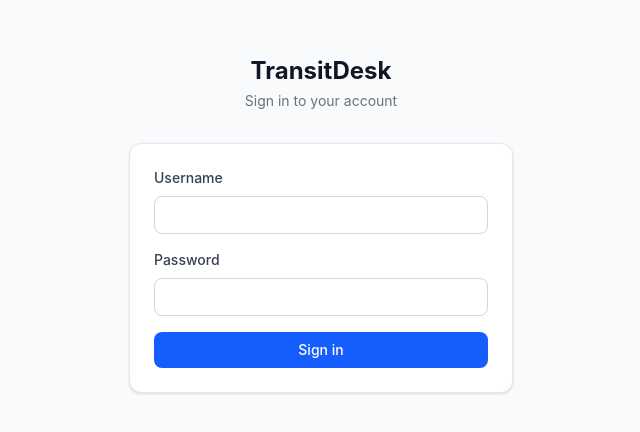
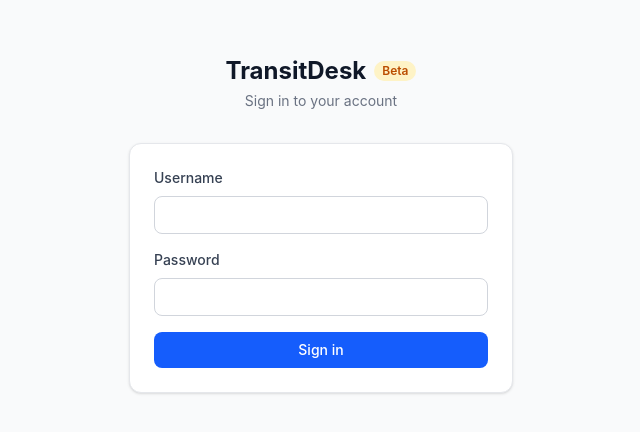
Before and after one commit to Zefer1/TransitDesk, a React (Vite) app: page /login in a window 1280 px wide. Shown: the part 176-608 px from the top of the page, without its empty margins (319-959 px from the left). Built offline with nearby package versions, Linux system fonts and the light colour scheme; no server answers.

Commit message:
feat: add Beta badge next to the TransitDesk wordmark
- Add a small reusable BetaBadge pill (amber, dark-mode aware)
- Show it beside the wordmark in the shared header (all authenticated
  pages) and on the login page, for consistent "Beta" signalling

```diff
--- /dev/null
+++ b/src/components/BetaBadge.tsx
@@ -0,0 +1,7 @@
+export function BetaBadge() {
+	return (
+		<span className="inline-flex items-center rounded-full bg-amber-100 px-2 py-0.5 text-xs font-semibold text-amber-700 dark:bg-amber-900/30 dark:text-amber-300 select-none">
+			Beta
+		</span>
+	);
+}
--- a/src/layout/AppHeader.tsx
+++ b/src/layout/AppHeader.tsx
@@ -2,6 +2,7 @@ import { Link, NavLink, useNavigate } from 'react-router-dom';
 import { APP_ROUTES } from '../constants/routes';
 import { clearAuth, getUser } from '../lib/auth';
 import { Avatar } from '../components/Avatar';
+import { BetaBadge } from '../components/BetaBadge';
 
 export function AppHeader() {
   const navigate = useNavigate();
@@ -26,6 +27,7 @@ export function AppHeader() {
               <Link to={APP_ROUTES.services} className="focus-visible:outline-none focus-visible:ring-2 focus-visible:ring-blue-500 rounded-md">
                 <h1 className="text-xl sm:text-2xl font-bold text-blue-600 truncate">TransitDesk</h1>
               </Link>
+              <BetaBadge />
             </div>
             <div className="flex items-center gap-2 sm:gap-4">
               <NavLink
--- a/src/pages/LoginPage.tsx
+++ b/src/pages/LoginPage.tsx
@@ -2,6 +2,7 @@ import { useState } from "react";
 import { useNavigate } from "react-router-dom";
 import { login } from "../api/auth.api";
 import { APP_ROUTES } from "../constants/routes";
+import { BetaBadge } from "../components/BetaBadge";
 
 export function LoginPage() {
     const navigate = useNavigate();
@@ -30,7 +31,10 @@ export function LoginPage() {
         <div className="min-h-screen bg-gray-50 dark:bg-gray-900 flex items-center justify-center px-4">
             <div className="w-full max-w-sm">
                 <div className="mb-8 text-center">
-                    <h1 className="text-2xl font-bold text-gray-900 dark:text-white">TransitDesk</h1>
+                    <div className="flex items-center justify-center gap-2">
+                        <h1 className="text-2xl font-bold text-gray-900 dark:text-white">TransitDesk</h1>
+                        <BetaBadge />
+                    </div>
                     <p className="mt-1 text-sm text-gray-500 dark:text-gray-400">Sign in to your account</p>
                 </div>
 
```
